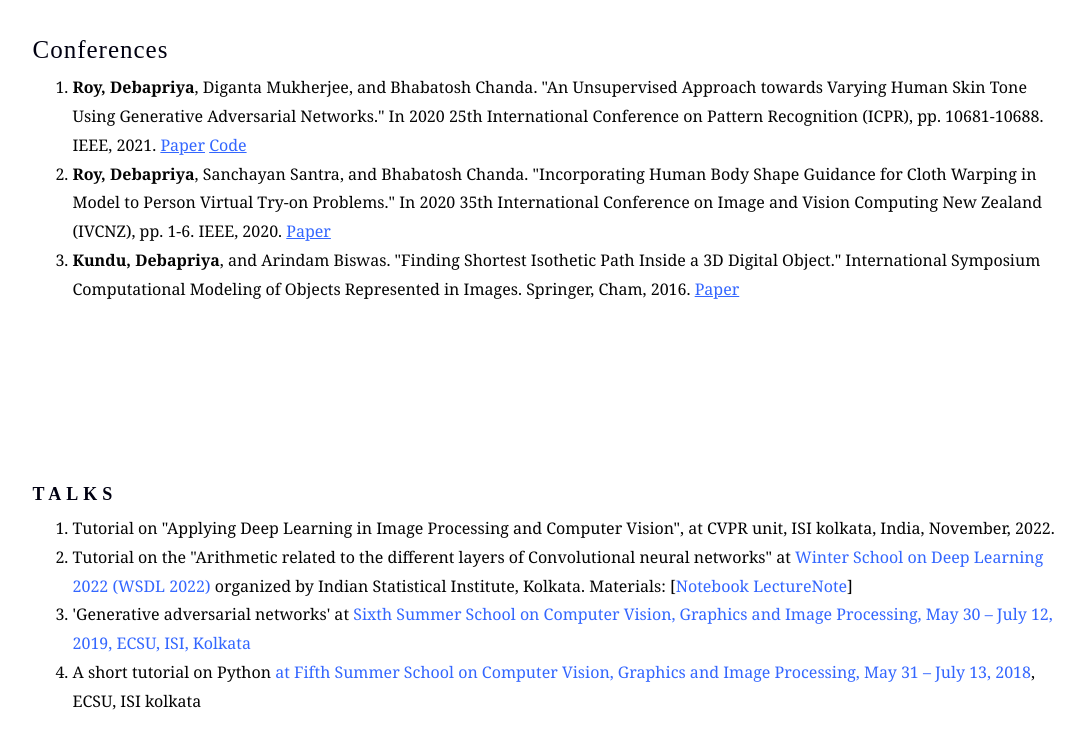
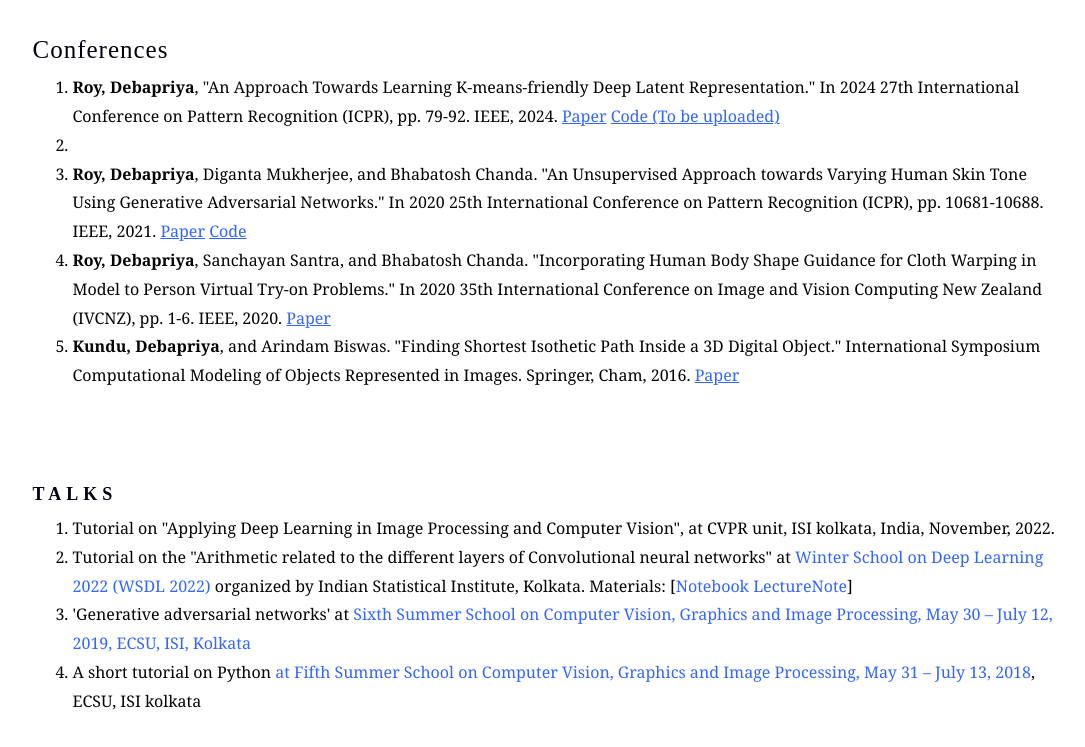
Before and after one commit to dp-isi/debapriya-website, a plain HTML site: page index.html in a window 1280 px wide. Shown: the part 1210-1957 px from the top of the page, without its empty margins (189-1274 px from the left). Drawn offline with Linux system fonts and the light colour scheme; files that its build step writes are made by us from their sources; files whose address does not match are found by name; a web font is replaced by a local one.

Commit message:
Update index.html

```diff
--- a/index.html
+++ b/index.html
@@ -183,7 +183,11 @@
 
 										<h3>Conferences</h3>
 										<ol>
-
+										<li>
+										<b>Roy, Debapriya</b>, "An Approach Towards Learning K-means-friendly Deep Latent Representation." In 2024 27th International Conference on Pattern Recognition (ICPR), pp. 79-92. IEEE, 2024.
+										<a href="http://arxiv.org/abs/2411.19496"><u>Paper</u></a>
+										<a href=""><u>Code (To be uploaded)</u></a></li>
+										<li>
 										<li>
 										<b>Roy, Debapriya</b>, Diganta Mukherjee, and Bhabatosh Chanda. "An Unsupervised Approach towards Varying Human Skin Tone Using Generative Adversarial Networks." In 2020 25th International Conference on Pattern Recognition (ICPR), pp. 10681-10688. IEEE, 2021.
 										<a href="https://arxiv.org/abs/2010.16092"><u>Paper</u></a>
```
